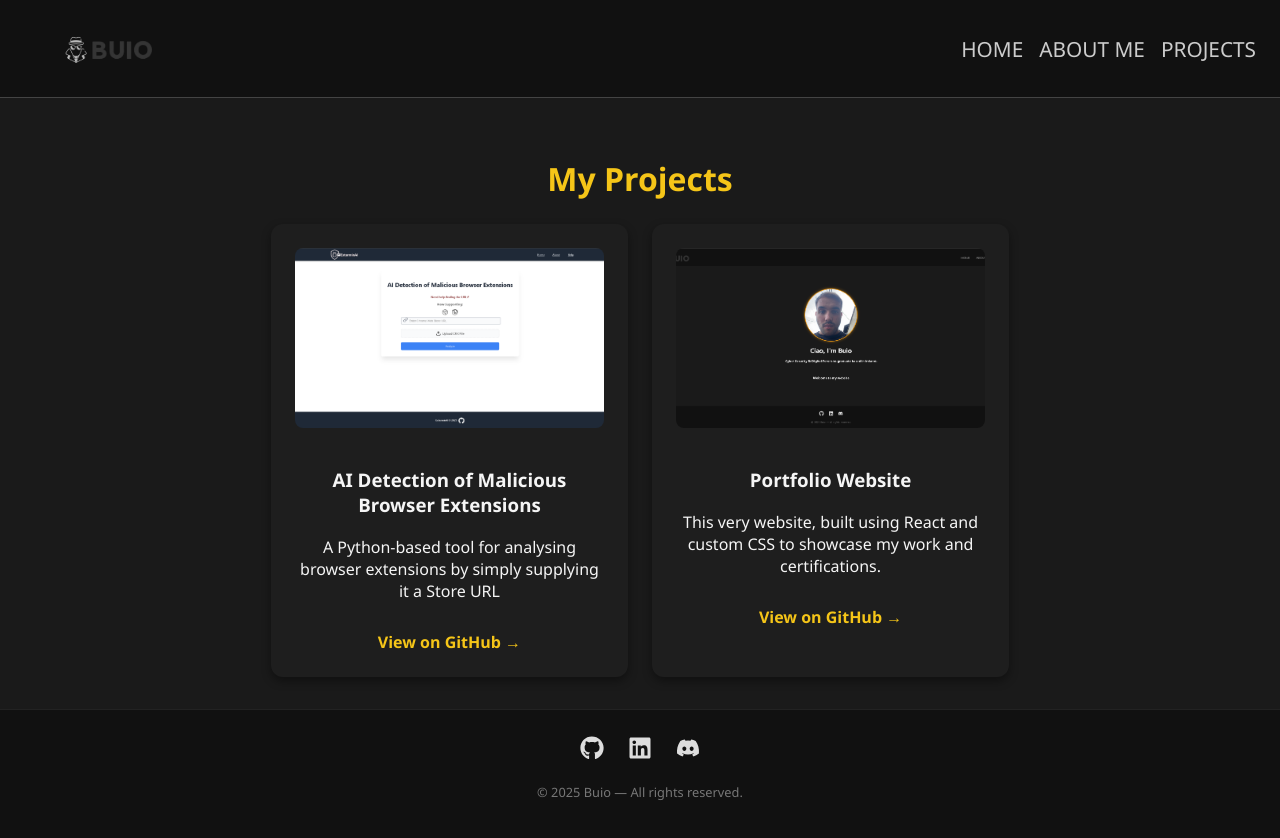
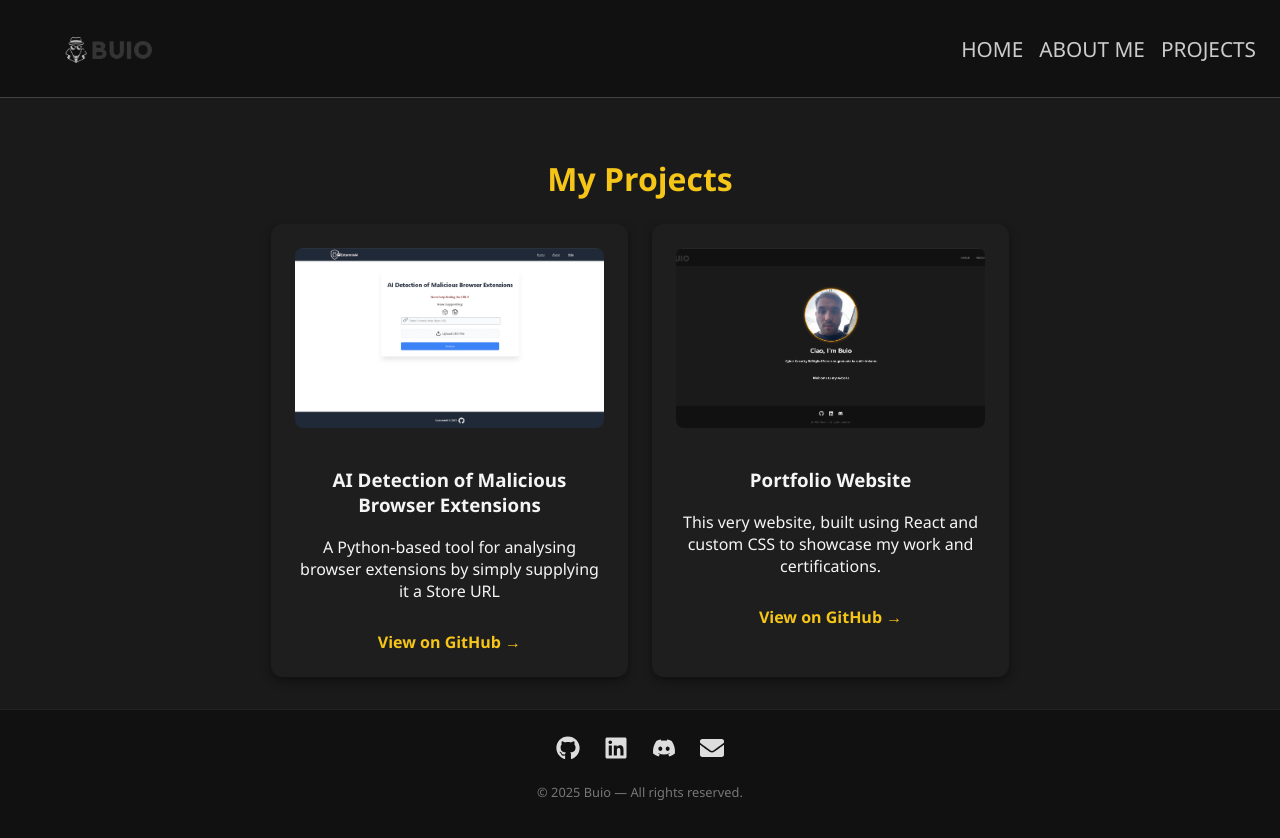
Before and after one commit to GherardoFiori/Buio.me, a React (Create React App) app: page /projects in a window 1280 px wide. Built offline with nearby package versions, Linux system fonts and the light colour scheme.

Commit message:
Added Email

```diff
--- a/src/components/footer.js
+++ b/src/components/footer.js
@@ -1,4 +1,4 @@
-import { FaGithub, FaLinkedin, FaDiscord } from 'react-icons/fa';
+import { FaGithub, FaLinkedin, FaDiscord, FaEnvelope} from 'react-icons/fa';
 
 const Footer = () => {
   return (
@@ -29,6 +29,12 @@ const Footer = () => {
           >
             <FaDiscord />
           </a>
+          <a
+            href="mailto:gherardofiori@gmail.com"
+            className="hover:text-red-400"
+          >
+            <FaEnvelope />
+          </a>
         </div>
         <p className="text-sm text-gray-500">
           © {new Date().getFullYear()} Buio — All rights reserved.
```
